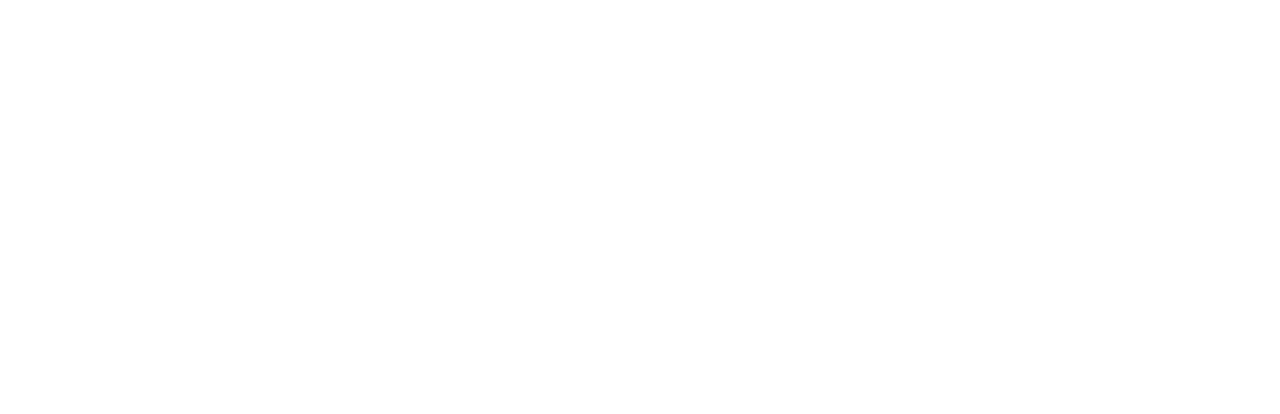
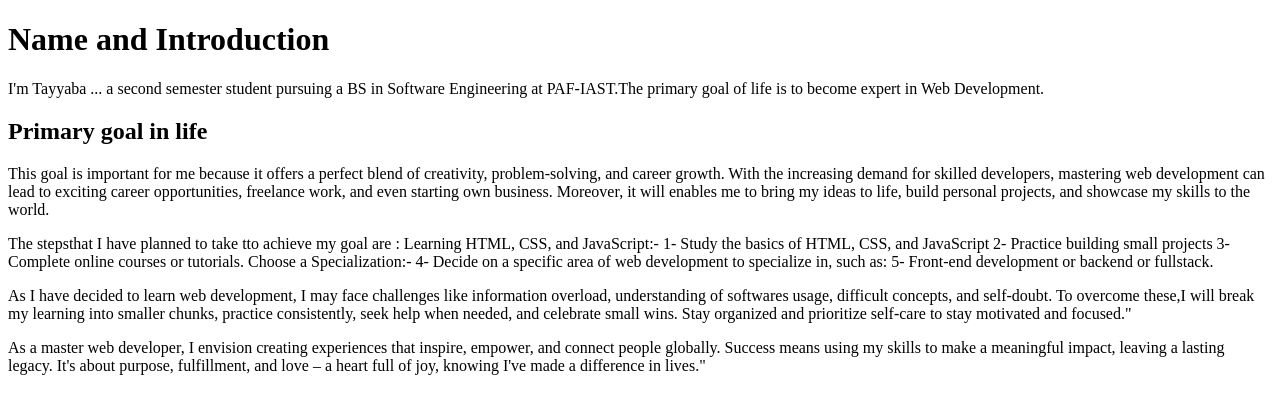
Before and after one commit to TayyabaShakoor/Day1-7, a plain HTML site: page task1.html in a window 1280 px wide. Drawn offline with Linux system fonts and the light colour scheme.

Commit message:
Day5 Task

```diff
--- a/task1.html
+++ b/task1.html
@@ -6,5 +6,22 @@
     <title>Document</title>
 </head>
 <body>
+    <h1>Name and Introduction</h1>
+    <p> I'm Tayyaba ... a second semester student pursuing a BS in Software Engineering at PAF-IAST.The primary goal of life is to become expert in Web Development.</p>
+    <h2>Primary goal in life</h2>
+    <p>This goal is important for me because it offers a perfect blend of creativity, problem-solving, and career growth. With the increasing demand for skilled developers, mastering web development can lead to exciting career opportunities, freelance work, and even starting own business. Moreover, it will enables me to bring my ideas to life, build personal projects, and showcase my skills to the world.</p>
+    <p>The stepsthat I have planned to take tto achieve my goal are :
+        Learning HTML, CSS, and JavaScript:-
+
+        1- Study the basics of HTML, CSS, and JavaScript
+        2- Practice building small projects
+        3- Complete online courses or tutorials.
+
+        Choose a Specialization:-
+
+        4- Decide on a specific area of web development to specialize in, such as:
+            5- Front-end development or backend or fullstack.</p>
+        <p>As I have decided to learn web development, I may face challenges like information overload, understanding of softwares usage, difficult concepts, and self-doubt. To overcome these,I will break my learning into smaller chunks, practice consistently, seek help when needed, and celebrate small wins. Stay organized and prioritize self-care to stay motivated and focused."</p>
+        <p>As a master web developer, I envision creating experiences that inspire, empower, and connect people globally. Success means using my skills to make a meaningful impact, leaving a lasting legacy. It's about purpose, fulfillment, and love – a heart full of joy, knowing I've made a difference in lives."</p>
 </body>
 </html>
```
